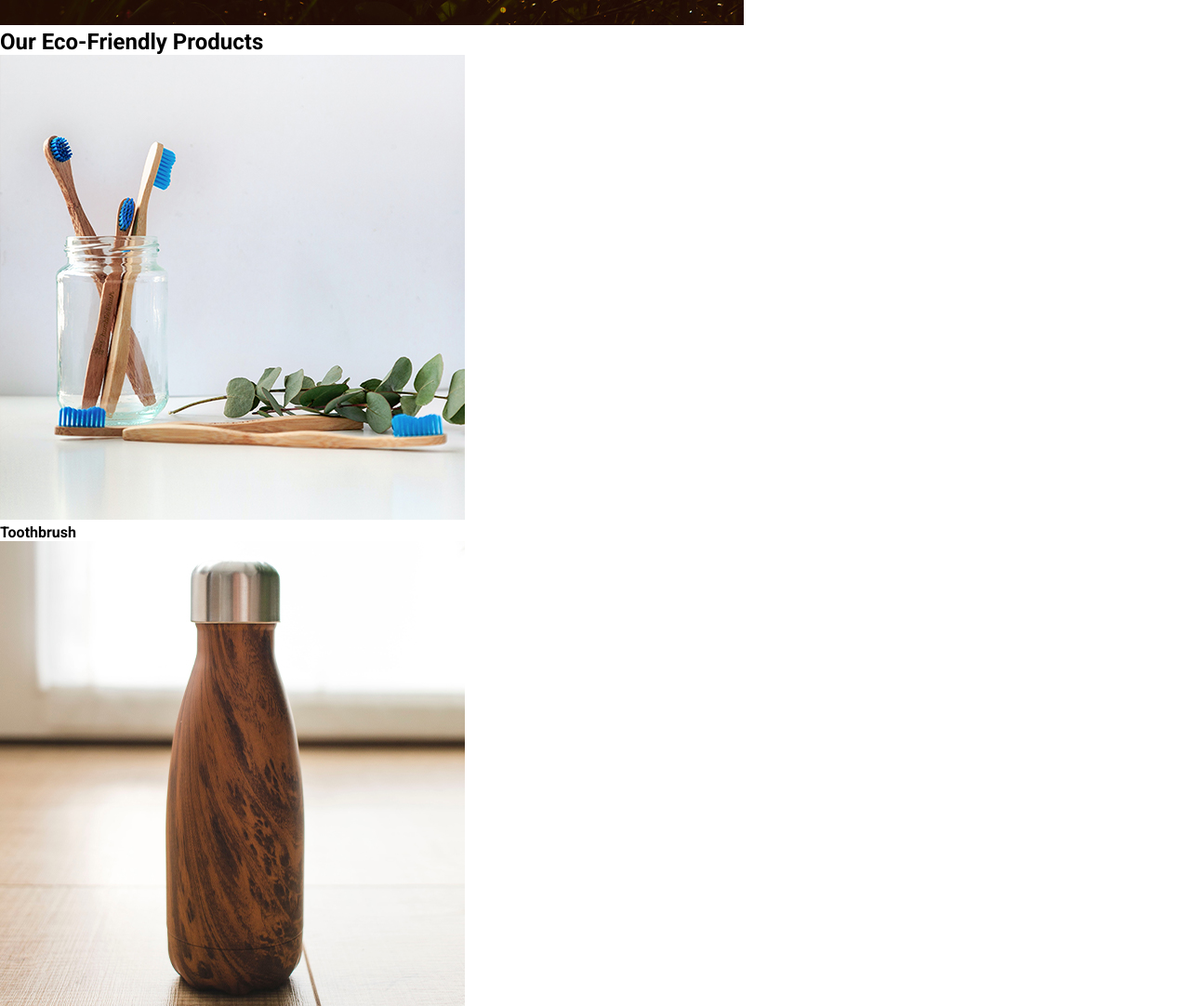
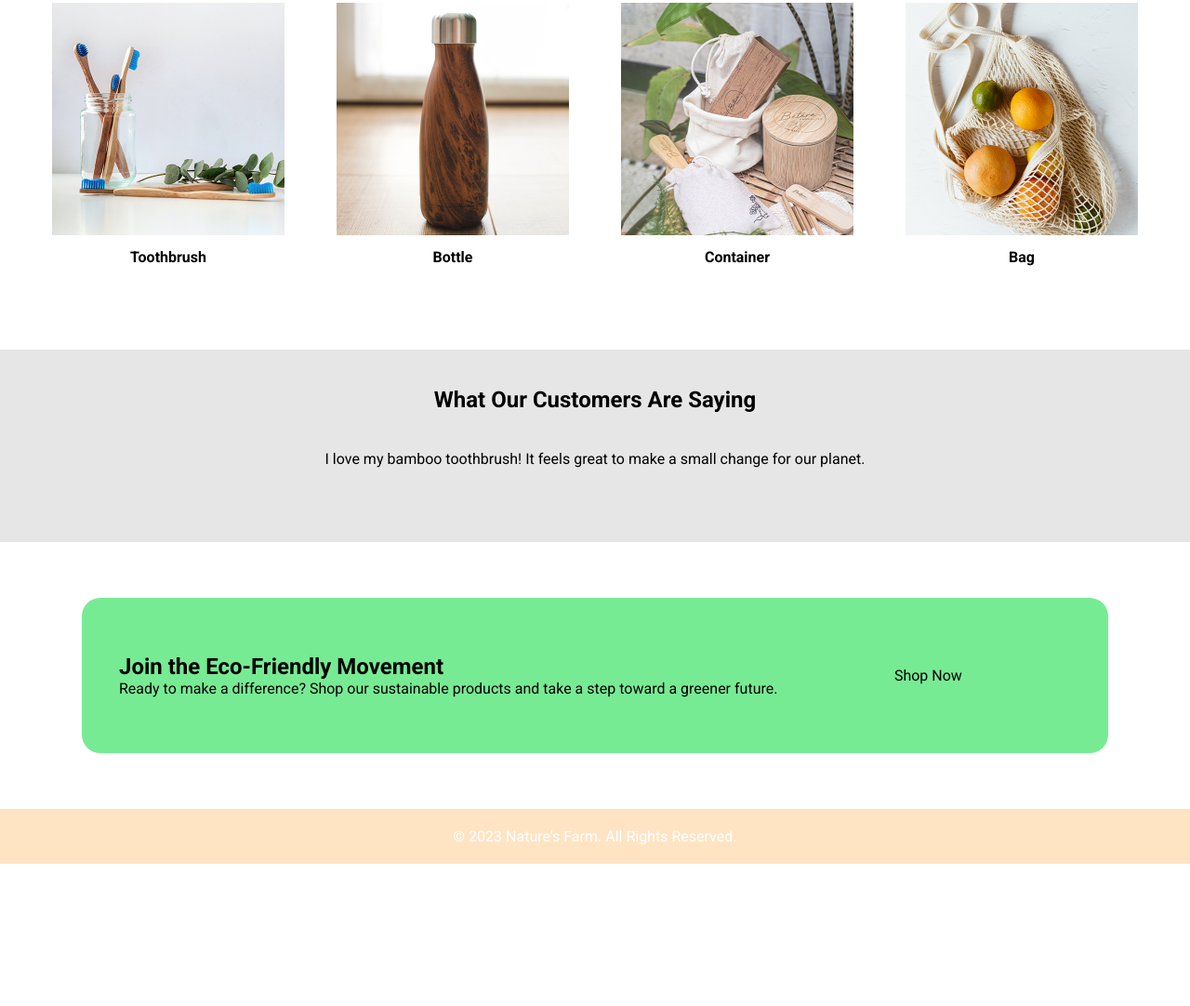
Before and after one commit to deadmoos/landing-page, a plain HTML site: page index.html in a window 1280 px wide. Shown: the part 653-1735 px from the top of the page at 93% size. After the commit the page ends 1582 px from the top, so only its background shows below. Drawn offline with Linux system fonts and the light colour scheme.

Commit message:
All section styles added to structure the design

```diff
--- a/assets/stylesheet.css
+++ b/assets/stylesheet.css
@@ -39,3 +39,120 @@
 }
 
 /* Hero Section */
+
+.hero-sec {
+    width: 100%;
+    overflow:hidden;
+}
+
+.hero-inner-container {
+    width: 90%;
+    margin: 0px auto;
+    padding: 40px 0px;
+    display: flex;
+    align-items: center;
+}
+
+.hero-col-left {
+    width: 50%;
+}
+
+.hero-col-right {
+    width: 50%;
+}
+
+.img-container img {
+    width: 100%;
+}
+
+/* Product Section */
+.product-sec {
+    padding: 40px 0px;
+    width: 100%;
+    overflow:hidden;
+}
+
+.sec-title-container {
+    width: 80%;
+    margin: 0px auto;
+    text-align: center;
+}
+
+.info-blocks {
+    display: flex;
+    width: 100%;
+    justify-content: space-evenly;
+    align-items: center;
+    padding: 40px 0px;
+}
+
+.info-block-wrapper {
+    width:250px;
+}
+
+.info-image-wrapper img {
+    width:100%;
+}
+
+.info-text-wrapper {
+    text-align: center;
+    padding: 10px 0px;
+}
+
+
+/* Testimonial Section */
+.testimonial-sec {
+    background-color: #e6e6e6;
+    width: 100%;
+    overflow:hidden;
+    padding: 40px 0px;
+}
+
+.testimonial-inner-container {
+    width: 80%;
+    margin: 0px auto;
+    padding: 40px 10px;
+    text-align: center;
+}
+
+/* CTA section */
+
+.cta-sec {
+    width: 100%;
+    overflow:hidden;
+    padding: 60px 0px;
+}
+
+.cta-inner-container {
+    width: 80%;
+    margin: 0px auto;
+    padding: 60px 40px;
+    background: #77eb94;
+    display: flex;
+    align-items: center;
+    border-radius: 20px;
+}
+
+.col-left {
+    width: 70%;
+}
+
+.col-right {
+    width: 30%;
+    text-align: center;
+}
+
+/* Footer */
+
+.footer-copyright {
+    padding: 20px 0px;
+    background-color: bisque;
+    width: 100%;
+    overflow: hidden;
+}
+
+.footer-copyright-text {
+    text-align: center;
+    color: #fff;
+
+}
--- a/index.html
+++ b/index.html
@@ -32,6 +32,7 @@
     <div class="page-wrapper">
         <!-- Hero Section -->
         <div class="hero-sec">
+            <div class="hero-inner-container">
                 <div class="hero-col-left">
                     <div class="content-container">
                         <h1 class="hero-heading">Discover Sustainable Living</h1>
@@ -44,6 +45,8 @@
                         <img src="assets/images/cover.jpg" alt="hero-image">
                     </div>
                 </div>
+            </div>
+
         </div>
         <!-- Product Section -->
         <div class="product-sec">
@@ -115,7 +118,7 @@
             </div>
         </div>
         <!-- CTA Section -->
-        <div class="cta">
+        <div class="cta-sec">
             <div class="cta-inner-container">
                 <div class="col-left">
                     <h2 class="cta-heading">Join the Eco-Friendly Movement</h2>
```
Lines whose indentation alone changed are shown as unchanged.
